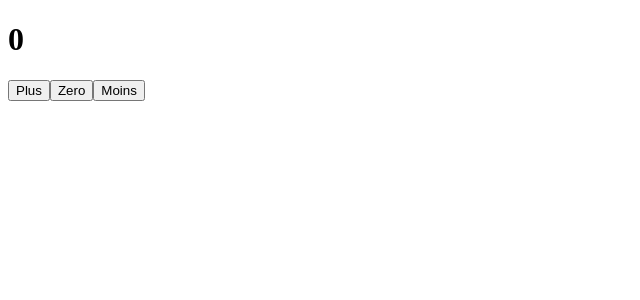
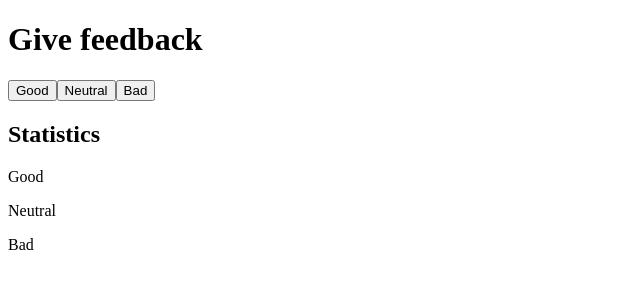
Before and after one commit to ToYzY9/part1, a React (Create React App) app: page / in a window 1280 px wide. Shown: the top 300 px of the page, without its empty margins (0-640 px from the left). Built offline with nearby package versions, Linux system fonts and the light colour scheme.

Commit message:
L'application  affiche le nombre total de commentaires recueillis pour chaque catégorie.  L'application fonctionne que pendant une seule session de navigateur. Une fois la page actualisé, les commentaires recueillisson remis à zero et disparaisses.

```diff
--- a/src/App.js
+++ b/src/App.js
@@ -1,14 +1,47 @@
 import { useState } from "react";
 
+const Button = (props) => {
+    return <button onClick={props.handleClick}>{props.text}</button>;
+};
+
+const Paragraph = ({ text, count }) => {
+    if (count === 0) {
+        return <p>{text}</p>;
+    }
+    return (
+        <p>
+            {text} {count}
+        </p>
+    );
+};
+
 function App() {
-    const [counter, setCounter] = useState(0);
+    // enregistrer les clics de chaque bouton dans un état différent
+    const [good, setGood] = useState(0);
+    const [neutral, setNeutral] = useState(0);
+    const [bad, setBad] = useState(0);
+
+    const handleAddGoodByOne = () => {
+        setGood(good + 1);
+    };
+    const handleAddNeutralByOne = () => () => {
+        setNeutral(neutral + 1);
+    };
+    const handleAddBadByOne = () => {
+        setBad(bad + 1);
+    };
     return (
-        <>
-            <h1>{counter}</h1>
-            <button onClick={() => setCounter(counter + 1)}>Plus</button>
-            <button onClick={() => setCounter(0)}>Zero</button>
-            <button onClick={() => setCounter(counter - 1)}>Moins</button>
-        </>
+        <div>
+            <h1>Give feedback</h1>
+            <Button handleClick={() => handleAddGoodByOne()} text="Good" />
+            <Button handleClick={handleAddNeutralByOne()} text="Neutral" />
+            <Button handleClick={handleAddBadByOne} text="Bad" />
+
+            <h2>Statistics</h2>
+            <Paragraph text="Good" count={good} />
+            <Paragraph text="Neutral" count={neutral} />
+            <Paragraph text="Bad" count={bad} />
+        </div>
     );
 }
 
```
